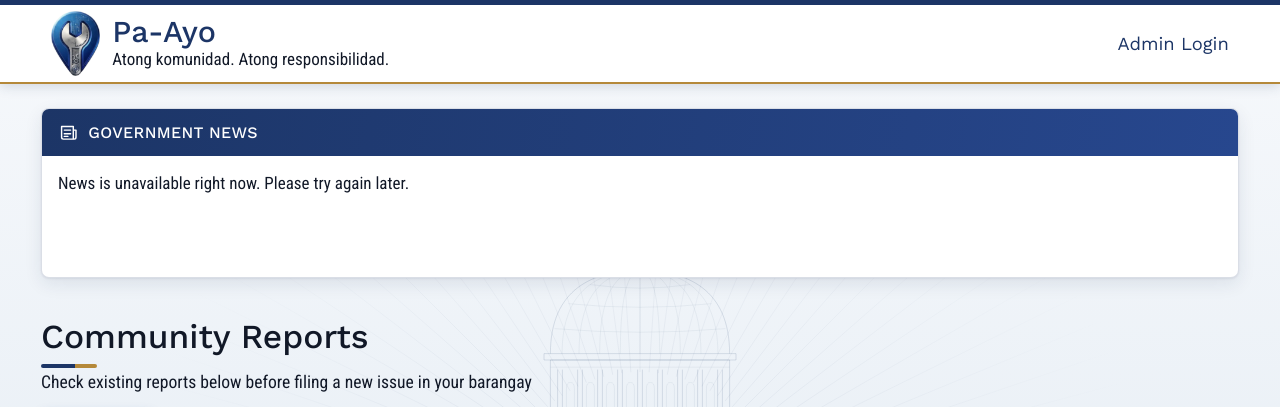
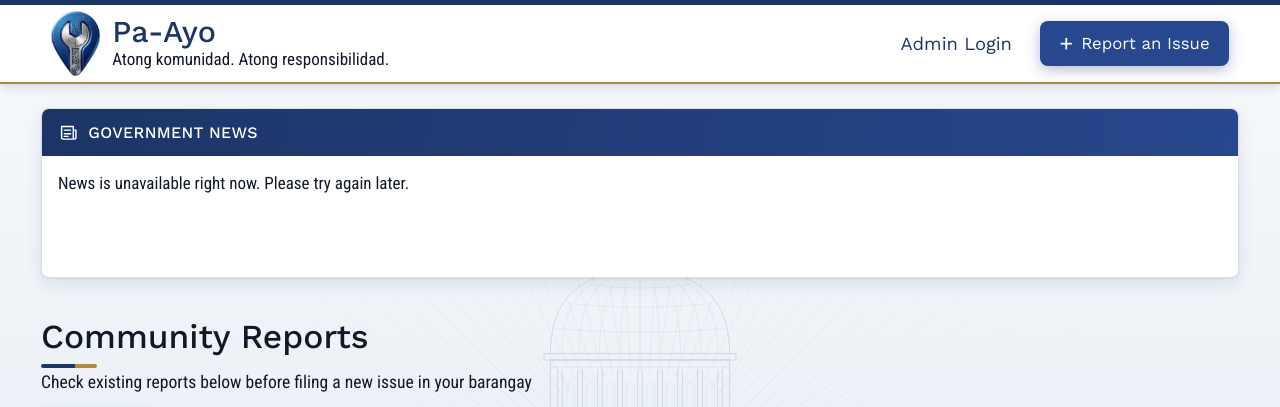
Before and after one commit to FelixJoshuaDev/PA-AYO-FINAL-, a Spring app: page /dashboard in a window 1280 px wide. Shown: the top 407 px of the page. Run offline with Thymeleaf, Linux system fonts and the light colour scheme; the template is opened without the code that fills it, so the values that code supplies are empty; some of the project's set-up classes (security, data sources, template engines, error pages and the like) are left out, and stand-ins take their place.

Commit message:
Put the Report an Issue button in the header and label it on phones

```diff
--- a/src/main/resources/static/css/style.css
+++ b/src/main/resources/static/css/style.css
@@ -157,6 +157,28 @@ a {
   text-decoration: none;
   white-space: nowrap;
   cursor: pointer;
+}
+
+.header-actions {
+  display: flex;
+  align-items: center;
+  gap: 1.75rem;
+}
+
+/* The main action of the site, always in view in the sticky header */
+.header-cta {
+  display: inline-flex;
+  align-items: center;
+  gap: .5rem;
+  padding: .7rem 1.35rem;
+  border: 2px solid var(--gold);
+  font-weight: 500;
+  box-shadow: 0 4px 14px rgb(39 71 142 / 35%);
+}
+
+.header-cta span {
+  font-size: 1.45rem;
+  line-height: 1;
 }
 
 .header-link:hover, .header-link:focus-visible {
@@ -493,7 +515,7 @@ a {
   align-self: start;
 }
 
-/* A round + that grows into "+ Report an Issue" on hover or keyboard focus */
+/* Phones: "+ Report an Issue" near the thumb. Larger screens: a round + (the header has the button) that grows on hover or focus */
 .fab {
   position: fixed;
   z-index: 5;
@@ -1143,6 +1165,16 @@ td select {
     font-size: 1rem;
   }
 
+  .header-cta {
+    display: none;
+  }
+
+  .fab-label {
+    max-width: 180px;
+    padding-right: 1.4rem;
+    opacity: 1;
+  }
+
   .fab {
     right: 1rem;
     bottom: 1rem;
--- a/src/main/resources/templates/dashboard.html
+++ b/src/main/resources/templates/dashboard.html
@@ -10,7 +10,10 @@
 <body>
   <header class="site-header">
     <a th:replace="~{fragments :: brand}"></a>
-    <a class="header-link" th:href="@{/admin/login}">Admin Login</a>
+    <div class="header-actions">
+      <a class="header-link" th:href="@{/admin/login}">Admin Login</a>
+      <a class="button header-cta" th:href="@{/reports/new}"><span aria-hidden="true">+</span> Report an Issue</a>
+    </div>
   </header>
 
   <!--/* The newest items are the Hot News cards; the list beside them has the older ones. The reports use the full width. */-->
```
Also changed, not shown: 1 other file.
